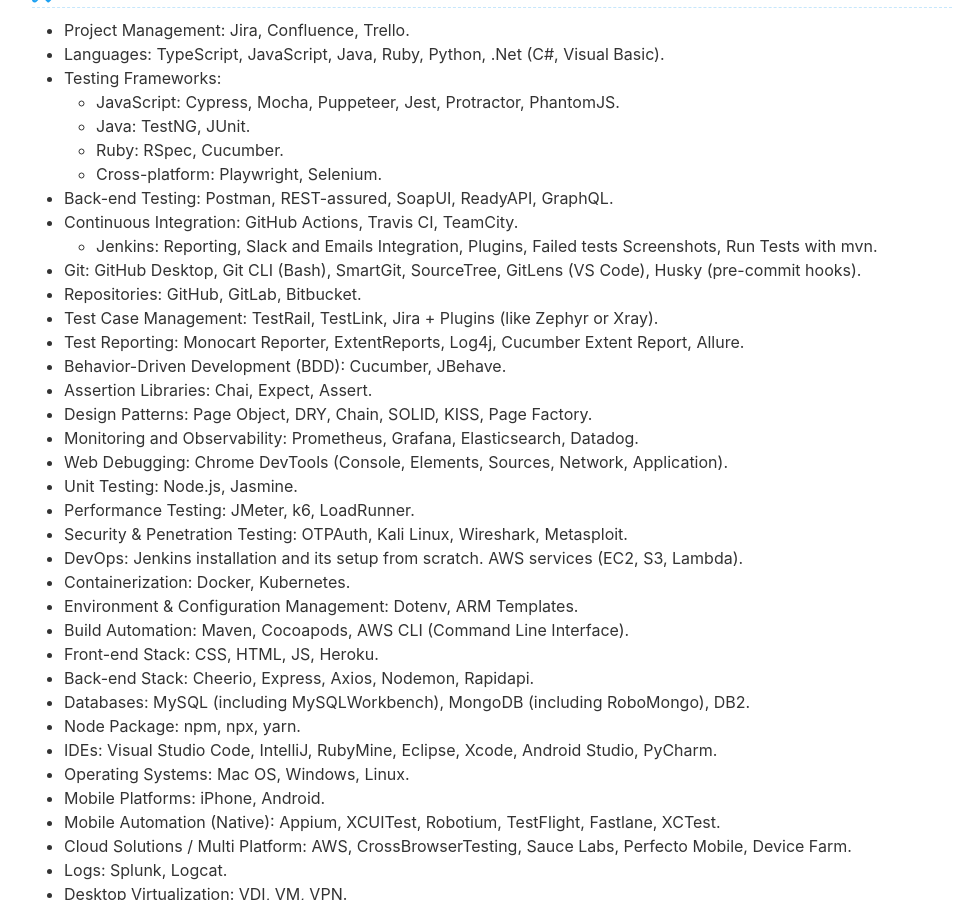
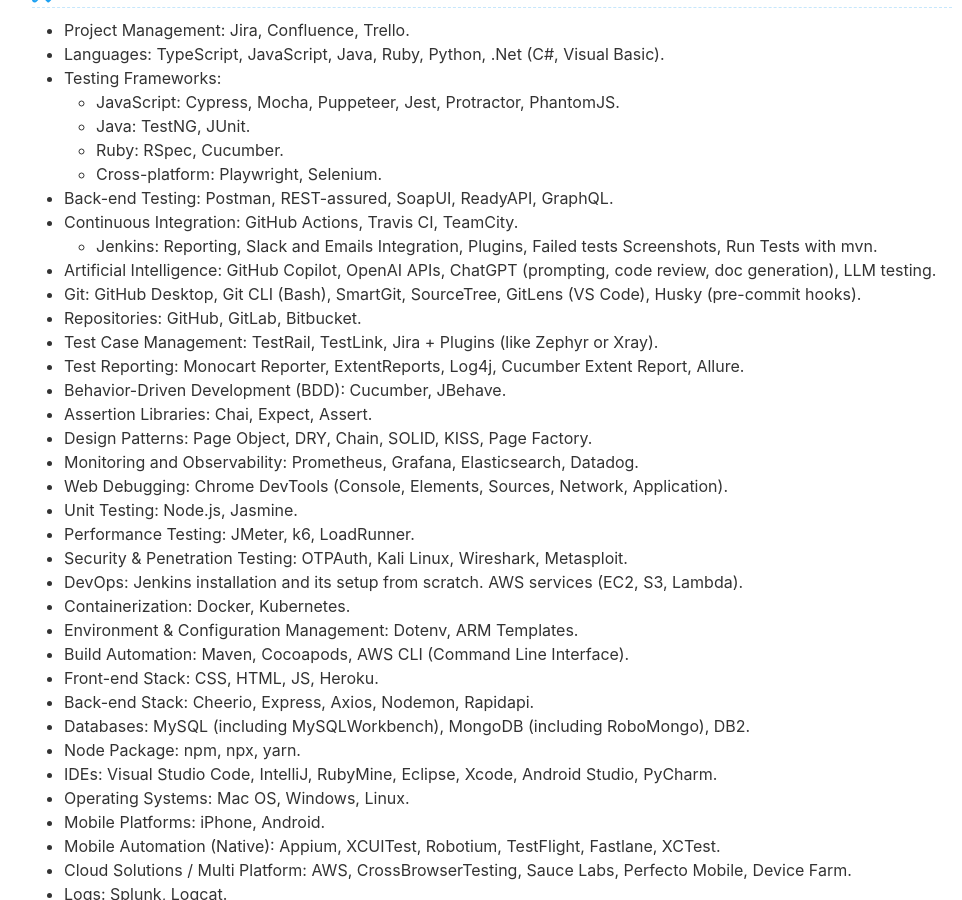
Before and after one commit to cvera08/full-resume, a Jekyll site: the page built from index.html, in a window 1280 px wide and 900 px high, scrolled down 4235 px. Shown: the whole window, without its empty margins (148-1110 px from the left). Built offline with Jekyll 4.4.1, drawn with Linux system fonts in a browser that asks for light colours.

Commit message:
feat: tools experience - ai

```diff
--- a/_data/data.yml
+++ b/_data/data.yml
@@ -267,6 +267,7 @@ organization:
     - Back-end Testing: Postman, REST-assured, SoapUI, ReadyAPI, GraphQL.
     - Continuous Integration: GitHub Actions, Travis CI, TeamCity.
       - Jenkins: Reporting, Slack and Emails Integration, Plugins, Failed tests Screenshots, Run Tests with mvn.
+    - Artificial Intelligence: GitHub Copilot, OpenAI APIs, ChatGPT (prompting, code review, doc generation), LLM testing.
     - Git: GitHub Desktop, Git CLI (Bash), SmartGit, SourceTree, GitLens (VS Code), Husky (pre-commit hooks).
     - Repositories: GitHub, GitLab, Bitbucket.
     - Test Case Management: TestRail, TestLink, Jira + Plugins (like Zephyr or Xray).
```
